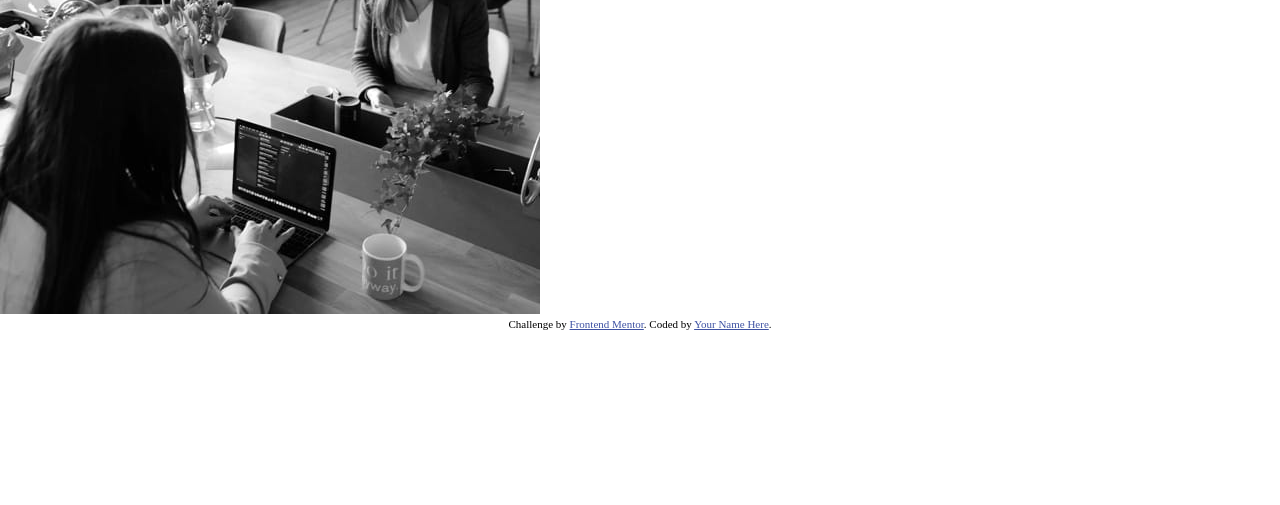
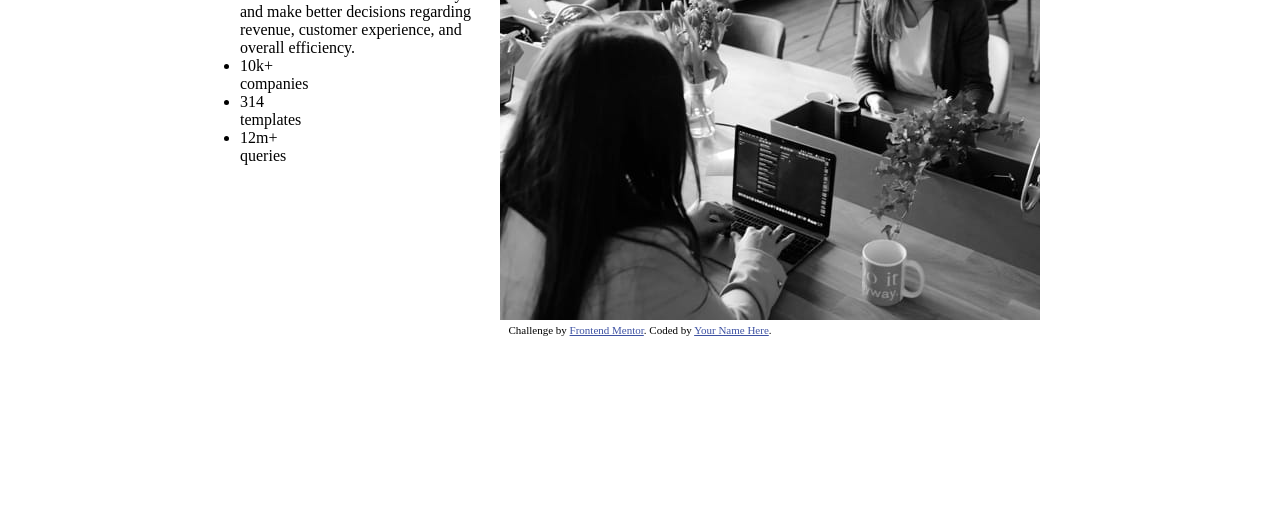
Before and after one commit to DylanMathews/StatsPreviewCardComponent, a plain HTML site: page index.html in a window 1280 px wide. Shown: the part 295-800 px from the top of the page. Drawn offline with Linux system fonts and the light colour scheme.

Commit message:
Center card over background

```diff
--- a/style.css
+++ b/style.css
@@ -3,3 +3,16 @@
     padding: 0;
     box-sizing: border-box;
 }
+
+body {
+    display: flex;
+    flex-direction: column;
+    justify-content: center;
+    align-items: center;
+    height: 100vh;
+}
+
+.card {
+    display: flex;
+    max-width: 800px;
+}
```
